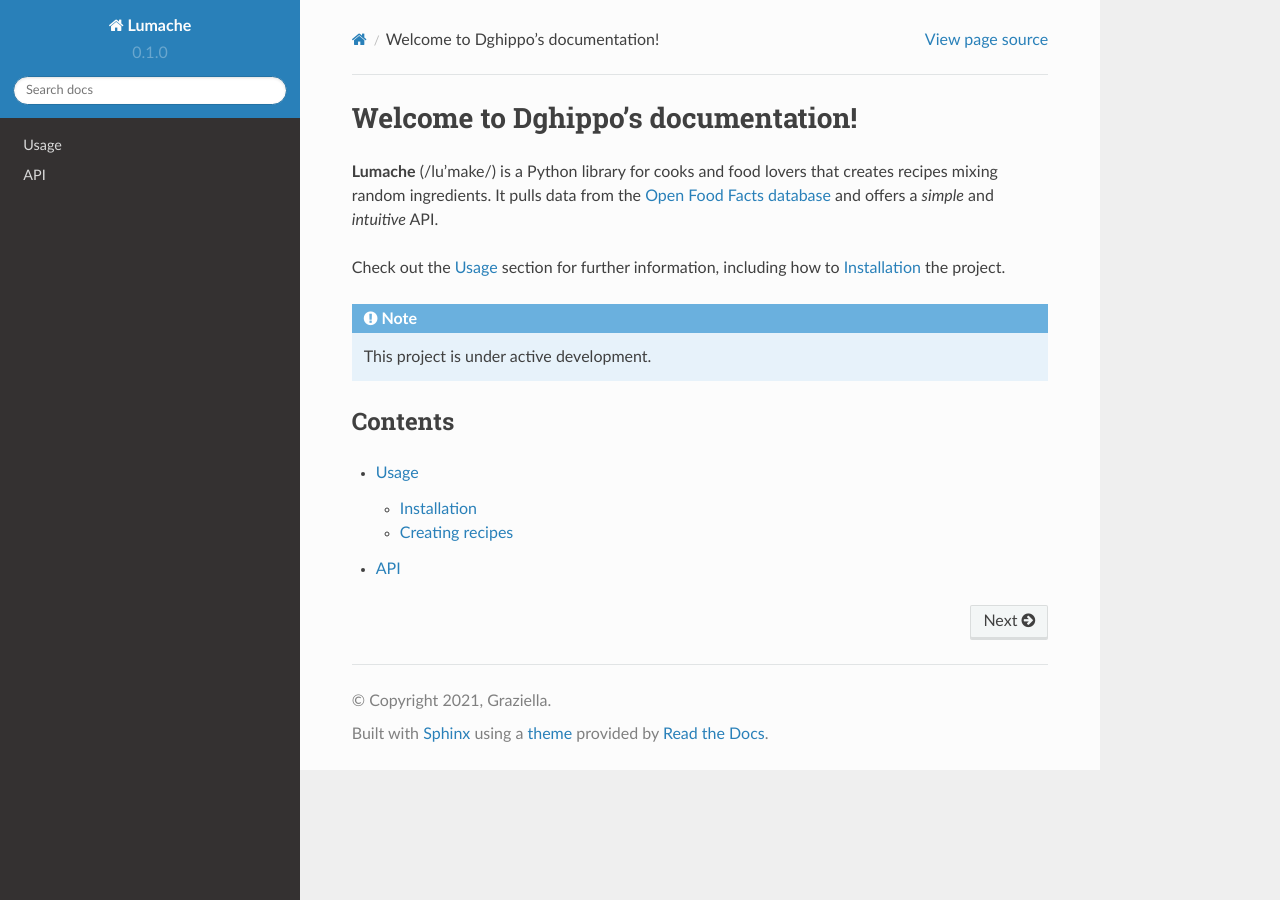
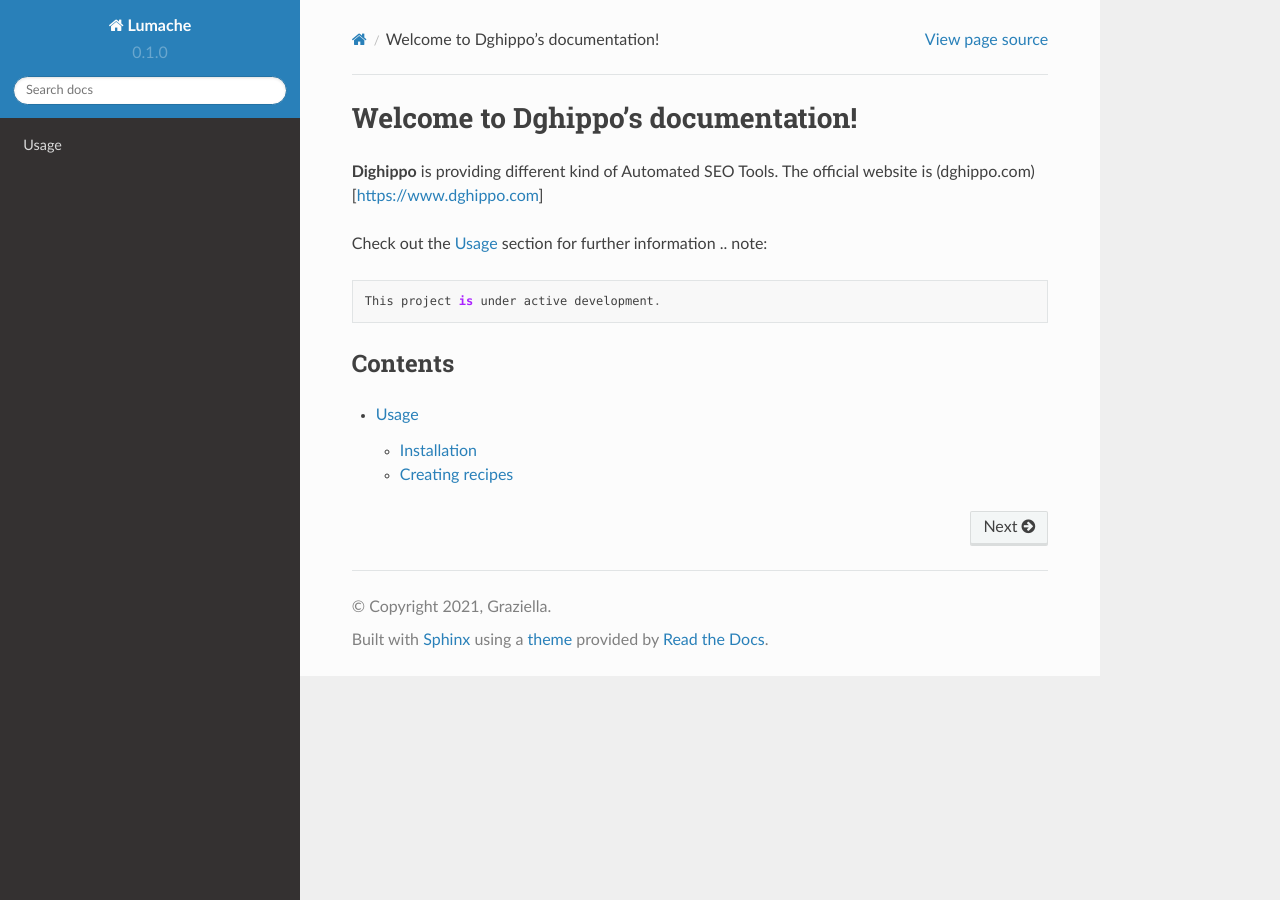
Before and after one commit to aouwalitshikkha/dghipporead, a Sphinx documentation site: the page built from docs/source/index.rst, in a window 1280 px wide. Built offline with Sphinx 7.4.7 and the Read the Docs theme 2.0.0, drawn with Linux system fonts in a browser that asks for light colours.

Commit message:
First Edit of Readme file

```diff
--- a/docs/source/index.rst
+++ b/docs/source/index.rst
@@ -1,14 +1,9 @@
 Welcome to Dghippo's documentation!
 ===================================
 
-**Lumache** (/lu'make/) is a Python library for cooks and food lovers
-that creates recipes mixing random ingredients.
-It pulls data from the `Open Food Facts database <https://world.openfoodfacts.org/>`_
-and offers a *simple* and *intuitive* API.
+**Dighippo** is providing different kind of Automated SEO Tools. The official website is (dghippo.com) [https://www.dghippo.com]
 
-Check out the :doc:`usage` section for further information, including
-how to :ref:`installation` the project.
-
+Check out the :doc:`usage` section for further information
 .. note::
 
    This project is under active development.
@@ -19,4 +14,3 @@
 .. toctree::
 
    usage
-   api
```
